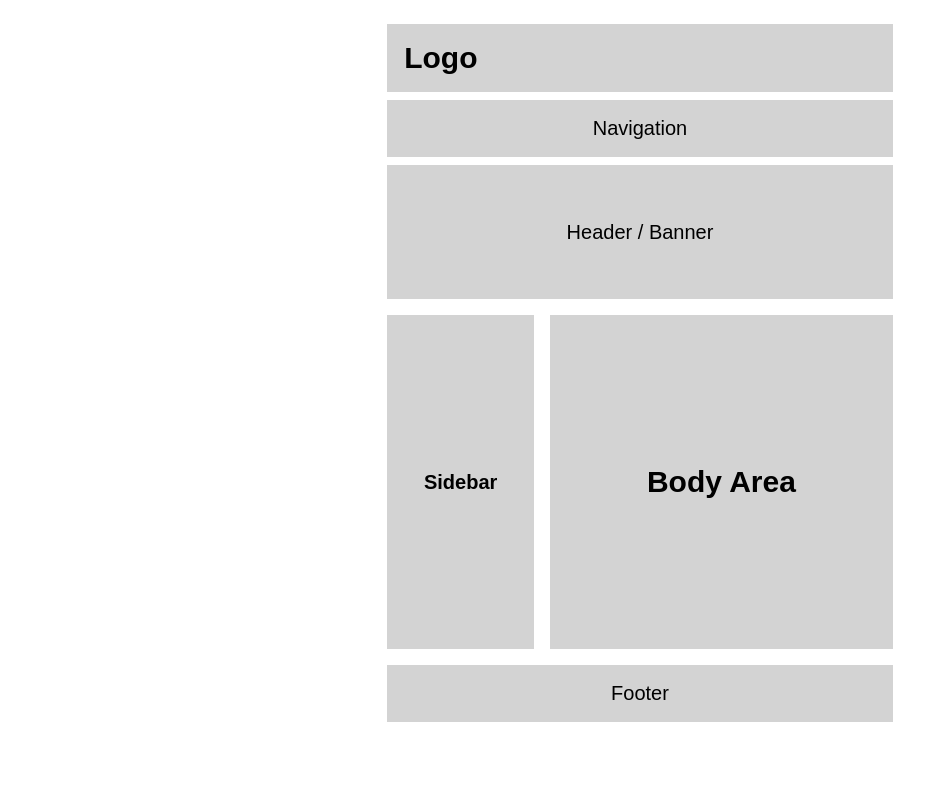
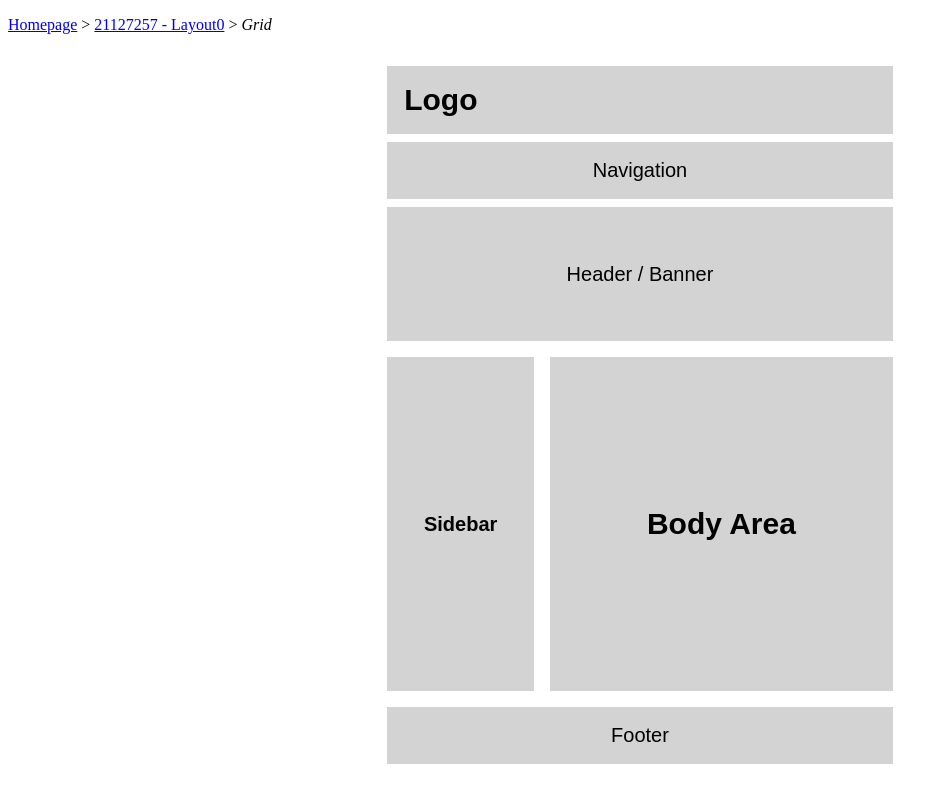
Before and after one commit to dungquach12/CSS-Layout, a plain HTML site: page pages/layout0/21127257-layout0-grid.html in a window 1280 px wide. Shown: the whole page, without its empty margins (0-947 px from the left). Drawn offline with Linux system fonts and the light colour scheme.

Commit message:
hyperlink update for Layout0

```diff
--- a/pages/layout0/21127257-layout0-grid.html
+++ b/pages/layout0/21127257-layout0-grid.html
@@ -8,6 +8,14 @@
     <link rel="stylesheet" href="../../css/layout0/grid.css">
 </head>
 <body>
+    <div>
+        </p >
+            <a href="../../index.html">Homepage</a>
+            >
+            <a href="./21127257-layout0.html">21127257 - Layout0</a>
+            > <i>Grid</i>
+        <p>
+    </div>
     <div class="container">
         <header>Logo</header>
         <div class="nav">Navigation</div>
```
Also changed, not shown: pages/layout0/21127257-layout0-flexbox.html (+8 -0 lines), pages/layout0/21127257-layout0-float.html (+8 -0 lines), pages/layout0/21127257-layout0.html (+5 -1 lines).
